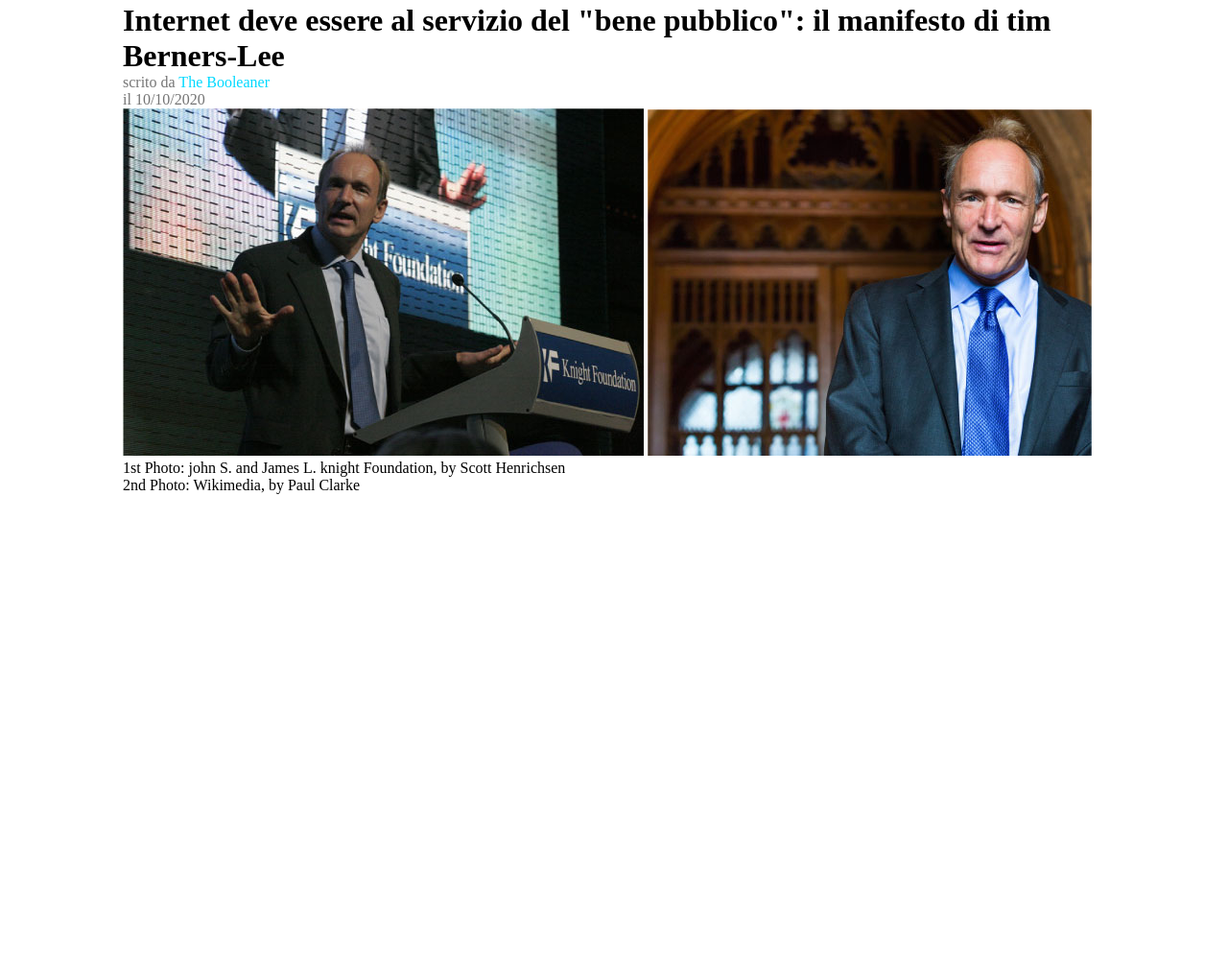
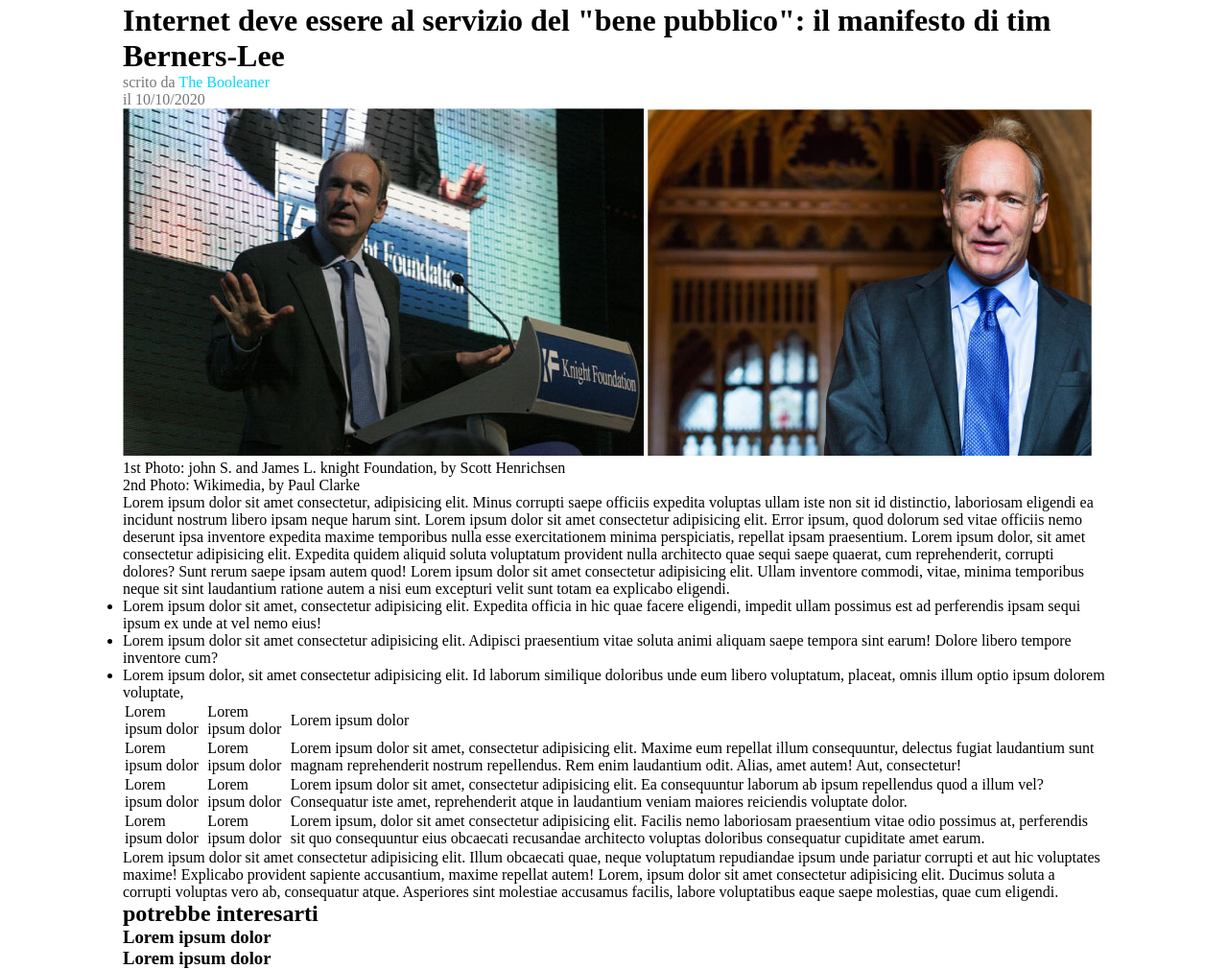
Before and after one commit to alfonsodcf/html-css-booleaner, a plain HTML site: page index.html in a window 1280 px wide. Shown: the part 127-1137 px from the top of the page at 96% size. Before the commit the page ends 800 px from the top, so only its background shows below. Drawn offline with Linux system fonts and the light colour scheme.

Commit message:
index:ul-table-aside

```diff
--- a/index.html
+++ b/index.html
@@ -30,10 +30,52 @@
             </figcaption>
         </figure>
 
+        <p>Lorem ipsum dolor sit amet consectetur, adipisicing elit. Minus corrupti saepe officiis expedita voluptas ullam iste non sit id distinctio,<span class="evidenziato"> laboriosam eligendi ea incidunt nostrum libero ipsam neque harum sint. </span>Lorem ipsum dolor sit amet consectetur adipisicing elit. Error ipsum, quod dolorum sed vitae officiis nemo deserunt ipsa inventore expedita maxime temporibus nulla esse exercitationem minima perspiciatis, repellat ipsam praesentium. Lorem ipsum dolor, sit amet consectetur adipisicing elit. Expedita quidem aliquid soluta voluptatum provident nulla architecto quae sequi saepe quaerat, cum reprehenderit, corrupti dolores? Sunt rerum saepe ipsam autem quod! Lorem ipsum dolor sit amet consectetur adipisicing elit. Ullam inventore commodi, vitae, minima temporibus neque sit sint laudantium ratione autem a nisi eum excepturi velit sunt totam ea explicabo eligendi.</p>
+
+        <ul>
+            <li> Lorem ipsum dolor sit amet, consectetur adipisicing elit. Expedita officia in hic quae facere eligendi, impedit ullam possimus est ad perferendis ipsam sequi ipsum ex unde at vel nemo eius! </li>
+            <li> Lorem ipsum dolor sit amet consectetur adipisicing elit. Adipisci praesentium vitae soluta animi aliquam saepe tempora sint earum! Dolore libero tempore inventore cum?  </li>
+            <li> Lorem ipsum dolor, sit amet consectetur adipisicing elit. Id laborum similique doloribus unde eum libero voluptatum, placeat, omnis illum optio ipsum dolorem voluptate,  </li>
+        </ul>
+
+        <table>
+            <thead>
+                <tr class="trt">
+                    <td class="t1">Lorem ipsum dolor</td>
+                    <td class="t2">Lorem ipsum dolor</td>
+                    <td>Lorem ipsum dolor</td>
+                </tr>
+            </thead>
+            <tbody>
+                <tr class="trp">
+                    <td>Lorem ipsum dolor</td>
+                    <td>Lorem ipsum dolor</td>
+                    <td> Lorem ipsum dolor sit amet, consectetur adipisicing elit. Maxime eum repellat illum consequuntur, delectus fugiat laudantium sunt magnam reprehenderit nostrum repellendus. Rem enim laudantium odit. Alias, amet autem! Aut, consectetur! </td>
+                </tr>
+                <tr>
+                    <td>Lorem ipsum dolor</td>
+                    <td>Lorem ipsum dolor</td>
+                    <td> Lorem ipsum dolor sit amet, consectetur adipisicing elit. Ea consequuntur laborum ab ipsum repellendus quod a illum vel? Consequatur iste amet, reprehenderit atque in laudantium veniam maiores reiciendis voluptate dolor. </td>
+                </tr>
+                <tr class="trp">
+                    <td>Lorem ipsum dolor</td>
+                    <td>Lorem ipsum dolor</td>
+                    <td> Lorem ipsum, dolor sit amet consectetur adipisicing elit. Facilis nemo laboriosam praesentium vitae odio possimus at, perferendis sit quo consequuntur eius obcaecati recusandae architecto voluptas doloribus consequatur cupiditate amet earum. </td>
+            </tr>
+            </tbody>
+        </table>
+
+        <p>Lorem ipsum dolor sit amet consectetur adipisicing elit. Illum obcaecati quae, neque voluptatum repudiandae ipsum unde pariatur corrupti et aut hic voluptates maxime! Explicabo provident sapiente accusantium, maxime repellat autem! Lorem, ipsum dolor sit amet consectetur adipisicing elit. Ducimus soluta a corrupti voluptas vero ab, consequatur atque. <span class="evidenziato"> Asperiores sint molestiae accusamus facilis,</span> labore voluptatibus eaque saepe molestias, quae cum eligendi.</p>
     </main>
 
-    <aside>
-
+    <aside class="container">
+        <h2>potrebbe interesarti</h2>
+        <div id="monitor">
+            <h3>Lorem ipsum dolor</h3>
+        </div>
+        <div id="graph">
+            <h3>Lorem ipsum dolor</h3>
+        </div>
     </aside>
 </body>
 </html>
```
